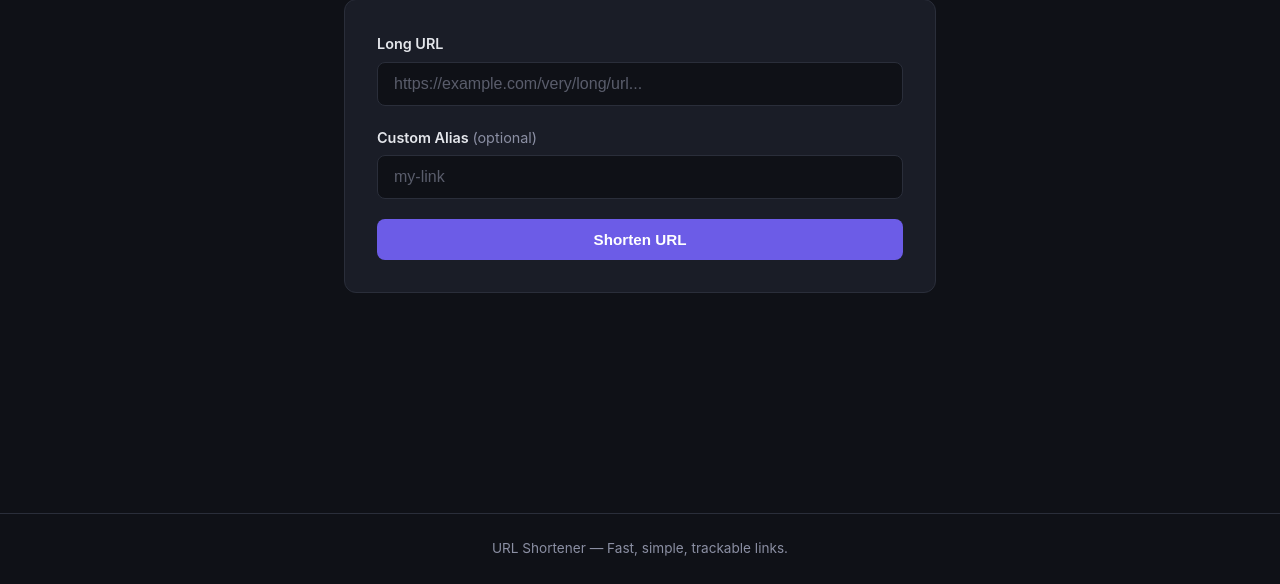
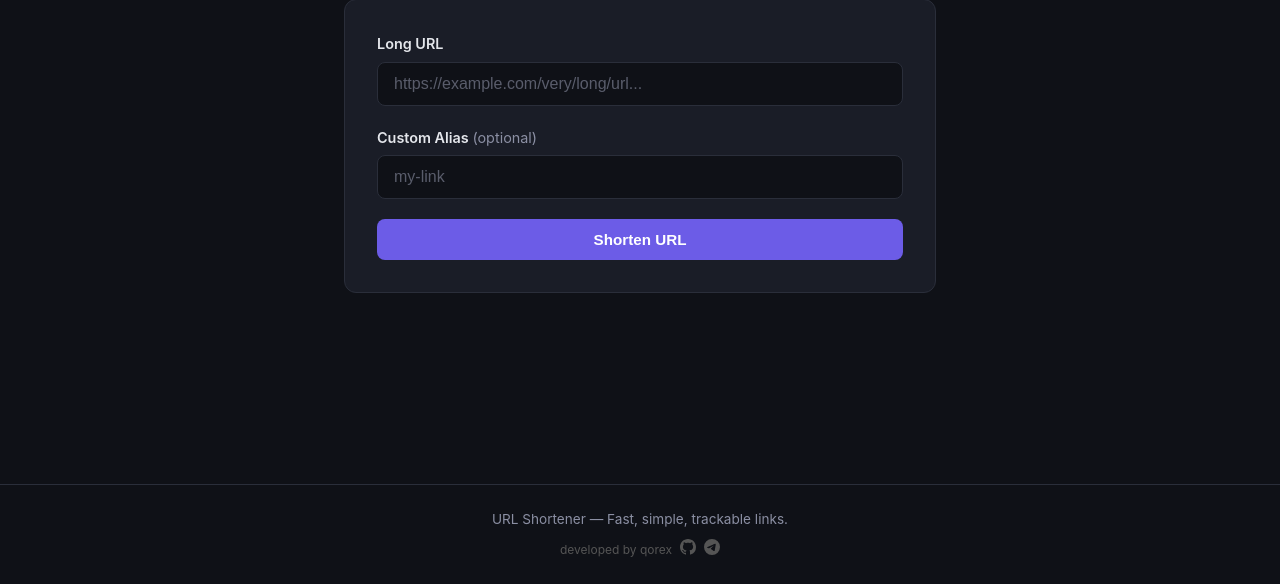
Before and after one commit to qorexdev/url-shortener, a FastAPI app: page / in a window 1280 px wide. Shown: the part 216-800 px from the top of the page. Run offline with FastAPI, Linux system fonts and the light colour scheme.

Commit message:
feat: add developer badge to footer

```diff
--- a/app/templates/base.html
+++ b/app/templates/base.html
@@ -15,6 +15,15 @@
     </main>
     <footer class="footer">
         <p>URL Shortener &mdash; Fast, simple, trackable links.</p>
+        <div style="margin-top: 8px; display: flex; align-items: center; justify-content: center; gap: 8px; font-size: 12px; color: #555;">
+            <span>developed by qorex</span>
+            <a href="https://github.com/qorexdev" target="_blank" rel="noopener" style="color: #555; transition: color 0.2s;" onmouseover="this.style.color='#aaa'" onmouseout="this.style.color='#555'">
+                <svg width="16" height="16" viewBox="0 0 24 24" fill="currentColor"><path d="M12 0C5.37 0 0 5.37 0 12c0 5.31 3.435 9.795 8.205 11.385.6.105.825-.255.825-.57 0-.285-.015-1.23-.015-2.235-3.015.555-3.795-.735-4.035-1.41-.135-.345-.72-1.41-1.23-1.695-.42-.225-1.02-.78-.015-.795.945-.015 1.62.87 1.845 1.23 1.08 1.815 2.805 1.305 3.495.99.105-.78.42-1.305.765-1.605-2.67-.3-5.46-1.335-5.46-5.925 0-1.305.465-2.385 1.23-3.225-.12-.3-.54-1.53.12-3.18 0 0 1.005-.315 3.3 1.23.96-.27 1.98-.405 3-.405s2.04.135 3 .405c2.295-1.56 3.3-1.23 3.3-1.23.66 1.65.24 2.88.12 3.18.765.84 1.23 1.905 1.23 3.225 0 4.605-2.805 5.625-5.475 5.925.435.375.81 1.095.81 2.22 0 1.605-.015 2.895-.015 3.3 0 .315.225.69.825.57A12.02 12.02 0 0024 12c0-6.63-5.37-12-12-12z"/></svg>
+            </a>
+            <a href="https://t.me/qorexdev" target="_blank" rel="noopener" style="color: #555; transition: color 0.2s;" onmouseover="this.style.color='#aaa'" onmouseout="this.style.color='#555'">
+                <svg width="16" height="16" viewBox="0 0 24 24" fill="currentColor"><path d="M11.944 0A12 12 0 000 12a12 12 0 0012 12 12 12 0 0012-12A12 12 0 0012 0h-.056zm4.962 7.224c.1-.002.321.023.465.14a.506.506 0 01.171.325c.016.093.036.306.02.472-.18 1.898-.962 6.502-1.36 8.627-.168.9-.499 1.201-.82 1.23-.696.065-1.225-.46-1.9-.902-1.056-.693-1.653-1.124-2.678-1.8-1.185-.78-.417-1.21.258-1.91.177-.184 3.247-2.977 3.307-3.23.007-.032.014-.15-.056-.212s-.174-.041-.249-.024c-.106.024-1.793 1.14-5.061 3.345-.479.33-.913.49-1.302.48-.428-.008-1.252-.241-1.865-.44-.752-.245-1.349-.374-1.297-.789.027-.216.325-.437.893-.663 3.498-1.524 5.83-2.529 6.998-3.014 3.332-1.386 4.025-1.627 4.476-1.635z"/></svg>
+            </a>
+        </div>
     </footer>
     <script src="/static/js/main.js"></script>
 </body>
```
